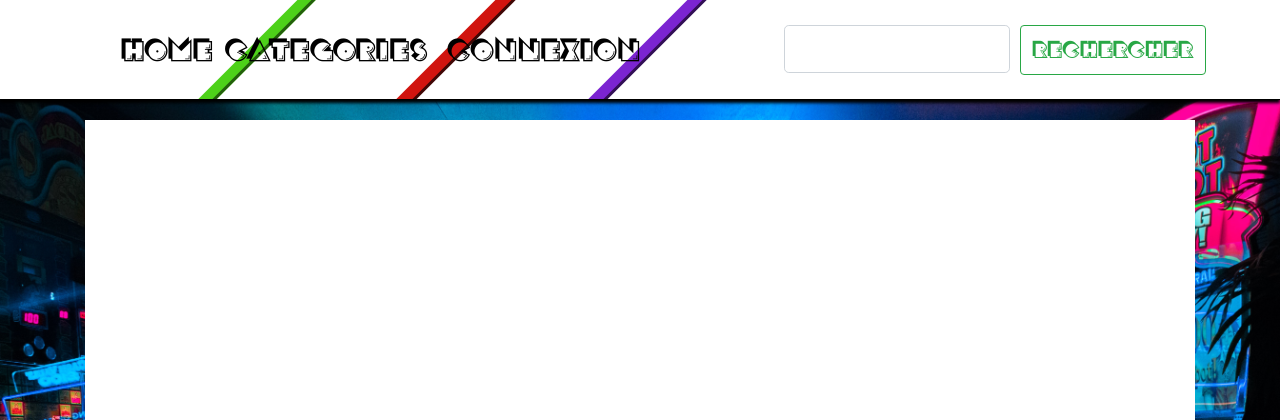
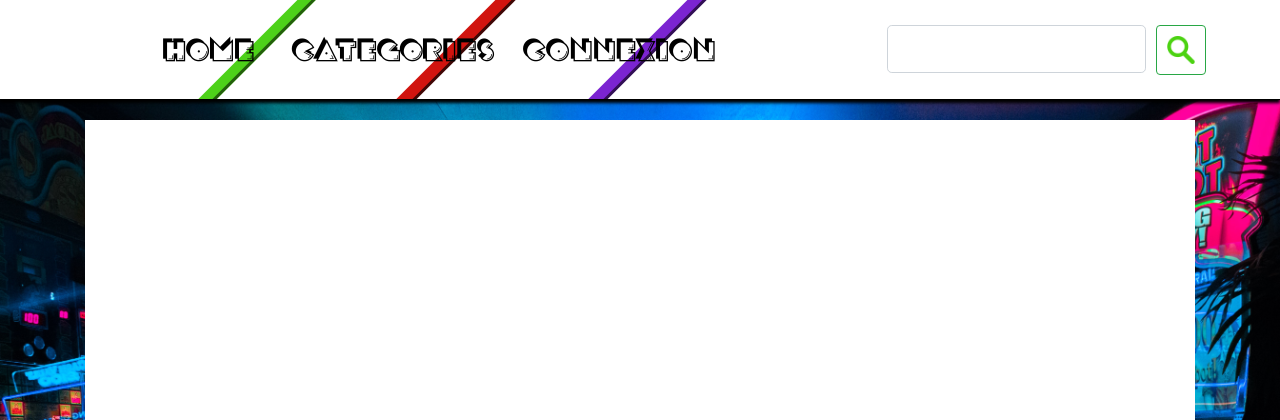
Before and after one commit to Ynovbanj0/UFWeb2020, a Flask app: page / in a window 1280 px wide. Shown: the top 420 px of the page. Run offline with Flask 2, Linux system fonts and the light colour scheme; parts of the project's set-up code (start-up, migrations or seed data) failed here and were passed over; some libraries are stand-ins or nearby versions.

Commit message:
un peu de rab

```diff
--- a/main.py
+++ b/main.py
@@ -8,7 +8,6 @@ from models import *
 
 import pymysql
 
-http = urllib3.PoolManager()
 db.init_app(app)
 
 @app.route("/", methods=["POST", "GET"])
--- a/static/css/base.css
+++ b/static/css/base.css
@@ -24,7 +24,7 @@ body {
     padding-left: 5vw;
     padding-right: 5vw;
     display: grid;
-    grid-template-columns: repeat(8, 1fr);
+    grid-template-columns: repeat(7, 1fr);
     align-items: center;
     text-align: center;
     border-bottom: 1px solid black;
@@ -73,7 +73,7 @@ a:hover {
 }
 
 .navSearch {
-    grid-column: 6 / 9;
+    grid-column: 6 / 8;
 }
 
 .colorNav1 {
@@ -147,6 +147,9 @@ a:hover {
 .btnSearch {
     margin-left: 10px;
     margin-right: 10px;
+    height: 50px;
+    width: 50px;
+    padding: 10px;
     display: flex;
     grid-column: 2;
     align-items: center;
@@ -155,6 +158,18 @@ a:hover {
     justify-content: center;
 }
 
+.searchIcon {
+    height: 100%;
+    width: 100%;
+    background-image: url(../img/searchG.png);
+    background-position: center;
+    background-size: cover;
+}
+
+.btnSearch:hover>.searchIcon {
+    background-image: url(../img/searchW.png);
+}
+
 .inputSearch {
     display: flex;
     grid-column: 1;
--- a/templates/base.html
+++ b/templates/base.html
@@ -36,7 +36,9 @@
             <div class="navSearch">
                 <form class="formSearch">
                     <input class="form-control form-control-lg inputSearch" type="search" aria-label="Search">
-                    <button class="btn btn-outline-success btnSearch" type="submit">Rechercher</button>
+                    <button class="btn btn-outline-success btnSearch" type="submit">
+                        <div class="searchIcon"></div>
+                    </button>
                 </form>
             </div>
             <div class="colorNav1"></div>
```
Also changed, not shown: static/img/searchBlack.png (deleted), static/img/searchG.png (added), static/img/searchW.png (added), static/img/searchWhite.png (deleted).
